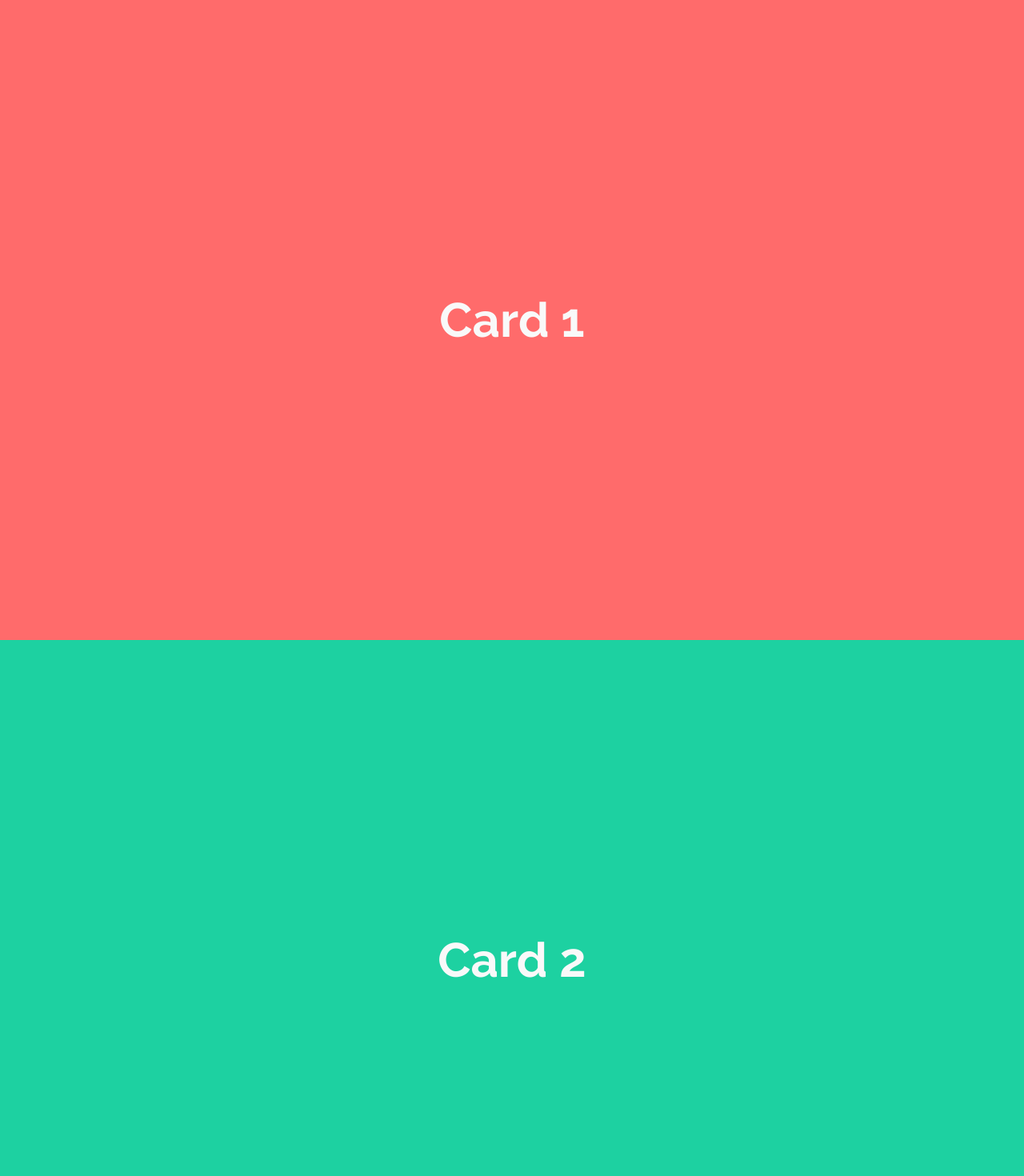
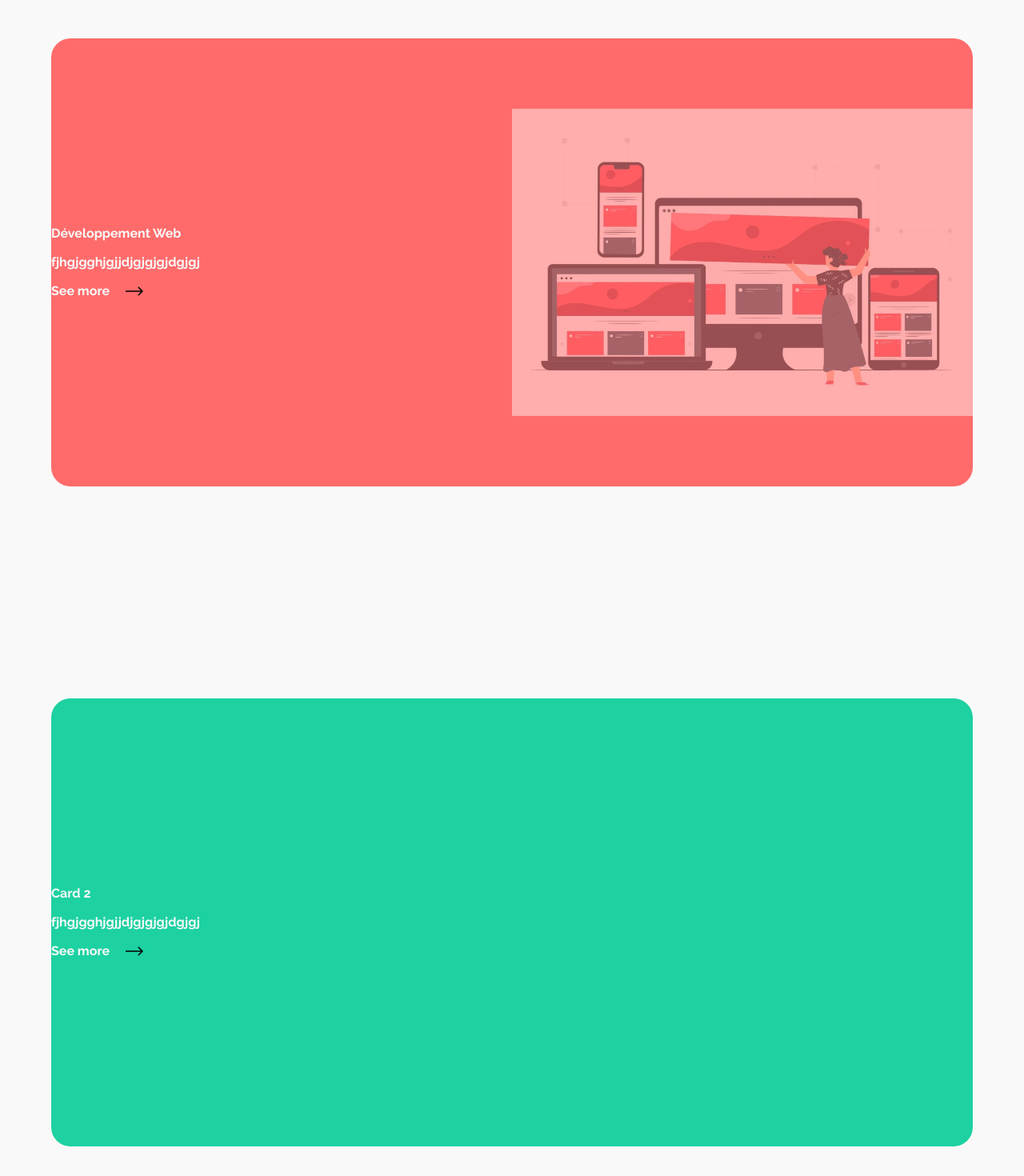
Before and after one commit to webcreatis/WC, a Next.js app: page /creation-site-internet in a window 1280 px wide. Shown: the part 500-1970 px from the top of the page at 80% size. Built offline with nearby package versions, Linux system fonts and the light colour scheme.

Commit message:
WEBCREATIS > Creation site > WIP animated card

```diff
--- a/app/components/StackingCards.tsx
+++ b/app/components/StackingCards.tsx
@@ -1,35 +1,73 @@
 "use client";
 
-import { motion } from "framer-motion";
+import { motion, useScroll, useTransform } from "framer-motion";
+import Image from "next/image";
 import { useRef } from "react";
+import creaWebsitePics from "../assets/images/responsive-design.webp";
 
-type SectionProps = {
+type StackingCardsProps = {
+  index: number;
+  section: {
     title: string;
     bg: string;
+    description: string;
+    url: string;
+    src: string;
+  };
 };
 
-const sections: SectionProps[] = [
-  { title: "Card 1", bg: "bg-[#FF6B6B]" }, // Couleurs fixes pour test
-  { title: "Card 2", bg: "bg-[#1DD1A1]" },
-  { title: "Card 3", bg: "bg-[#2E86DE]" },
-  { title: "Card 4", bg: "bg-[#9B59B6]" },
-];
-
-export default function StackingCards() {
-  const containerRef = useRef(null);
-
+export default function StackingCards({ index, section }: StackingCardsProps) {
+  const container = useRef(null);
+  const { scrollYProgress } = useScroll({
+    target: container,
+    offset: ["start end", "end end"],
+  });
+  const opacity = useTransform(scrollYProgress, [0, 1], [0, 1]);
+  const scale = useTransform(scrollYProgress, [0, 1], [0.5, 1]);
   return (
-    <div ref={containerRef} className="relative h-[400vh] mt-28">
-      {sections.map((section, index) => (
     <motion.div
+      ref={container}
       key={index}
-          className={`sticky top-0 h-screen w-full flex items-center justify-center text-white text-6xl font-bold ${
+      style={{ scale, top: `calc(-5vh + ${index * 25}px)` }}
+      className={`relative h-[560px] w-[90%] mx-auto flex items-center justify-center text-white text-6xl font-bold rounded-3xl ${
         section.bg
       } z-[${10 - index}]`}
     >
-          {section.title}
+      {/* <div ref={container} className="flex"> */}
+      <div className="w-[50%] flex flex-col justify-center gap-5">
+        <h2>{section.title}</h2>
+        <p>{section.description}</p>
+        <span className="flex gap-5 items-center">
+          <a href={section.url} target="_blank">
+            See more
+          </a>
+          <svg
+            width="22"
+            height="12"
+            viewBox="0 0 22 12"
+            fill="none"
+            xmlns="http://www.w3.org/2000/svg"
+          >
+            <path
+              d="M21.5303 6.53033C21.8232 6.23744 21.8232 5.76256 21.5303 5.46967L16.7574 0.696699C16.4645 0.403806 15.9896 0.403806 15.6967 0.696699C15.4038 0.989592 15.4038 1.46447 15.6967 1.75736L19.9393 6L15.6967 10.2426C15.4038 10.5355 15.4038 11.0104 15.6967 11.3033C15.9896 11.5962 16.4645 11.5962 16.7574 11.3033L21.5303 6.53033ZM0 6.75L21 6.75V5.25L0 5.25L0 6.75Z"
+              fill="black"
+            />
+          </svg>
+        </span>
+      </div>
+
+      <div className="w-[50%]">
+        <motion.div style={{ opacity, scale }}>
+          <Image
+            src={creaWebsitePics.src}
+            alt="image"
+            width={600}
+            height={600}
+            className="w-full h-full object-cover"
+          />
         </motion.div>
-      ))}
       </div>
+      {/* </div> */}
+    </motion.div>
   );
 }
--- a/app/creation-site-internet/page.tsx
+++ b/app/creation-site-internet/page.tsx
@@ -1,21 +1,70 @@
 "use client";
 
+import { useRef } from "react";
 import StackingCards from "../components/StackingCards";
 
+type SectionProps = {
+  title: string;
+  bg: string;
+  description: string;
+  url: string;
+  src: string;
+};
+
 export default function CreateWebPage() {
+  const containerRef = useRef(null);
+
+  const sections: SectionProps[] = [
+    {
+      title: "Développement Web",
+      bg: "bg-[#FF6B6B]",
+      description: "fjhgjgghjgjjdjgjgjgjdgjgj",
+      url: "",
+      src: "",
+    },
+    {
+      title: "Card 2",
+      bg: "bg-[#1DD1A1]",
+      description: "fjhgjgghjgjjdjgjgjgjdgjgj",
+      url: "",
+      src: "",
+    },
+    {
+      title: "Card 3",
+      bg: "bg-[#2E86DE]",
+      description: "fjhgjgghjgjjdjgjgjgjdgjgj",
+      url: "",
+      src: "",
+    },
+    {
+      title: "Card 4",
+      bg: "bg-[#9B59B6]",
+      description: "fjhgjgghjgjjdjgjgjgjdgjgj",
+      url: "",
+      src: "",
+    },
+  ];
+
   return (
-    <main className="relative">
-      <section className="w-full min-h-[500px] flex flex-col bg-white text-black font-raleway pt-48">
+    <section className="w-full flex flex-col bg-white text-black font-raleway pt-48">
       <h1 className="font-jaapokki uppercase text-7xl text-green flex justify-center">
         Création de site internet
       </h1>
       <p className="font-raleway text-black w-2/5 mx-auto text-lg text-center pt-10">
         En tant qu’agence spécialisée dans la création de site internet sur
-          mesure, nous développons des solutions digitales adaptés à vos
-          besoins.
+        mesure, nous développons des solutions digitales adaptés à vos besoins.
       </p>
-        <StackingCards />
+      <main className="relative mt-[10vh] mb-[5vh]">
+        {sections.map((section, index) => (
+          <div
+            key={index}
+            ref={containerRef}
+            className="h-[100vh] flex items-center justify-center sticky top-0"
+          >
+            <StackingCards key={index} index={index} section={section} />
+          </div>
+        ))}
+      </main>
     </section>
-    </main>
   );
 }
```
Also changed, not shown: app/assets/images/responsive-design.webp (added), 1 other file (tests, documents, lock files or other folders). Lines whose indentation alone changed are shown as unchanged.
